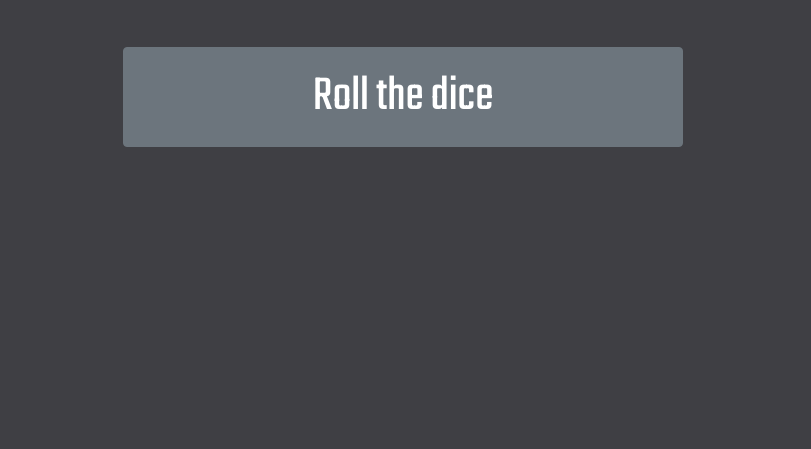
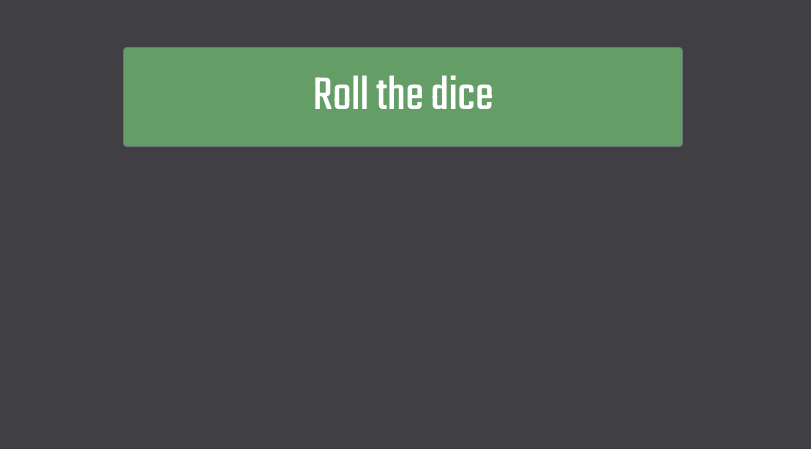
Before and after one commit to aomine53/dicee-game, a plain HTML site: page index.html in a window 1280 px wide. Shown: the part 351-800 px from the top of the page, without its empty margins (237-1048 px from the left). Drawn offline with nearby package versions, Linux system fonts and the light colour scheme; a web font is replaced by a local one.

Commit message:
change button color

```diff
--- a/styles.css
+++ b/styles.css
@@ -34,4 +34,5 @@ p{
   margin-top: 50px;
   height: 100px;
   width: 560px;
+  background-color: #649d66;
 }
```
